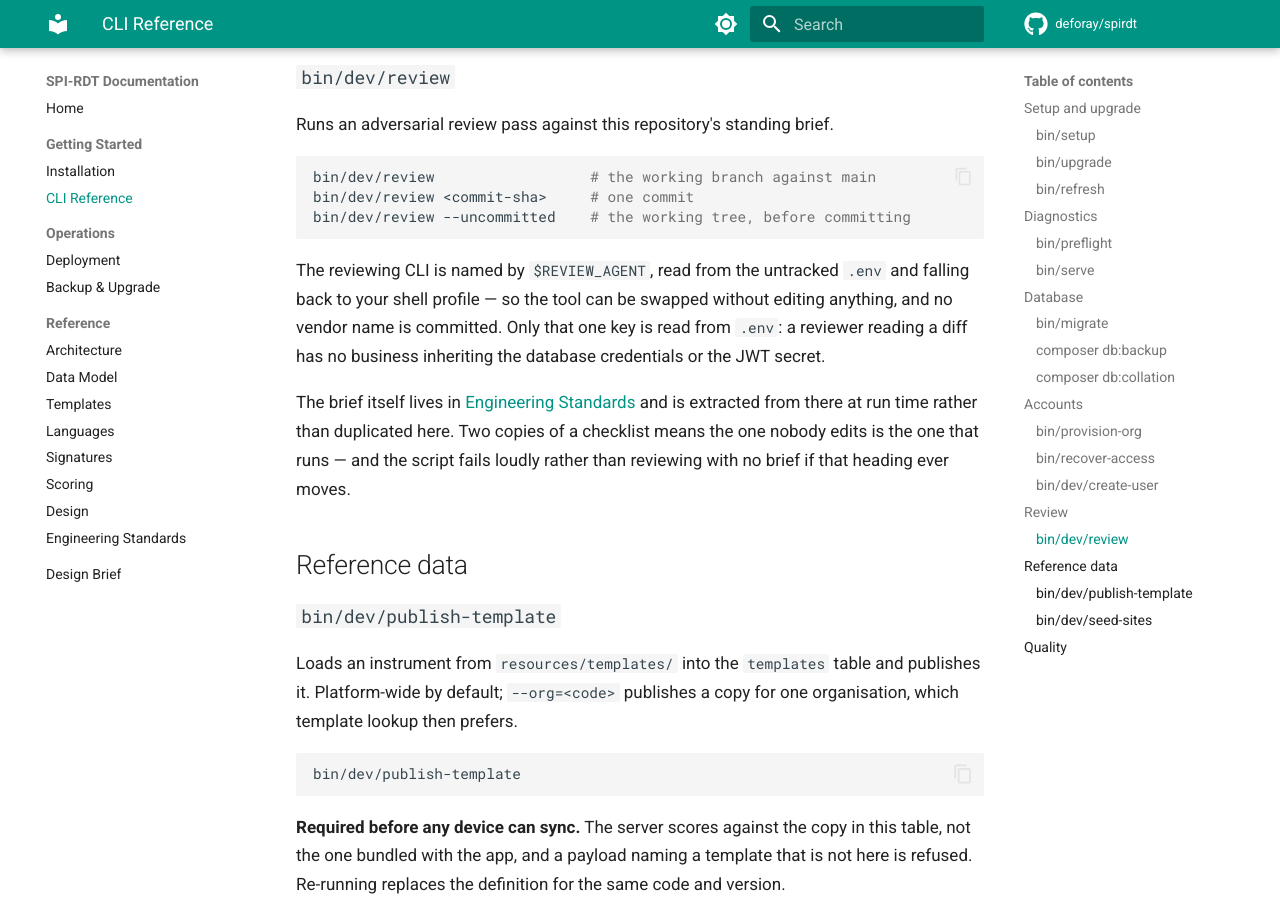
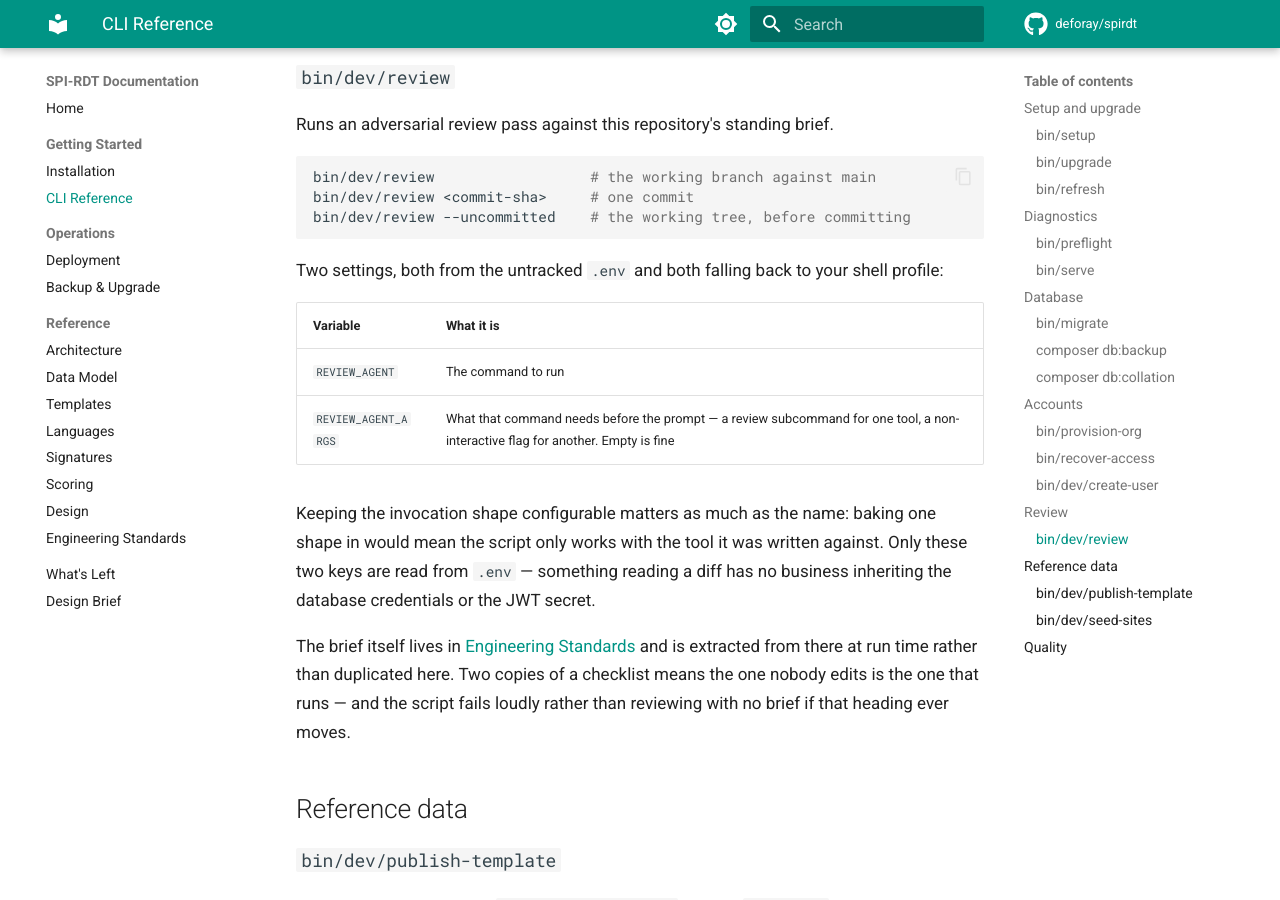
Before and after one commit to deforay/spirdt, an MkDocs documentation site: the page built from docs/cli.md, in a window 1280 px wide and 900 px high, scrolled down 7223 px. Built offline with MkDocs 1.6.1 and Material for MkDocs 9.7.7, drawn with Linux system fonts in a browser that asks for light colours; comment, search, counter and statistics services are not loaded.

Commit message:
Let the reviewer be any CLI, and write down what is left
The review script hard-coded a `review` subcommand, which is one tool's
invocation shape. REVIEW_AGENT_ARGS now carries whatever a given CLI needs
between its own name and the prompt -- a subcommand for one, a
non-interactive flag for another, several tokens or none. Both settings
come from the untracked .env with a shell-profile fallback, so neither
the name nor the shape is committed.

The shape had to become configurable for the same reason the name did:
baking one in ties the script to the tool it was written against, which
is the thing being avoided. Verified against a stub in all four shapes,
including empty, which needs the bash 3.2 unbound-array guard because
that is what macOS ships.

docs/todo.md records the state of the work so it can be picked up cold:
what is decided but unbuilt (registry screens and the depth-agnostic
cascade, managing organisations within a programme, findings v2,
responsive layout), what is undesigned (dashboard, reports,
photographs, bulk import, reconciliation), the four questions waiting on
the client, and the known weak spots -- unreviewed non-English wording,
English-only API errors, an unpaginated site list, and local storage
that is not namespaced by user.

Two items there gate others and are called out as such: who holds
programme-level power, which also decides who may read across
organisations, and whether one organisation may see another's score on a
site they both audit.

````diff
--- a/docs/cli.md
+++ b/docs/cli.md
@@ -250,11 +250,18 @@ bin/dev/review <commit-sha>     # one commit
 bin/dev/review --uncommitted    # the working tree, before committing
 ```
 
-The reviewing CLI is named by `$REVIEW_AGENT`, read from the untracked `.env`
-and falling back to your shell profile — so the tool can be swapped without
-editing anything, and no vendor name is committed. Only that one key is read
-from `.env`: a reviewer reading a diff has no business inheriting the database
-credentials or the JWT secret.
+Two settings, both from the untracked `.env` and both falling back to your shell
+profile:
+
+| Variable | What it is |
+|---|---|
+| `REVIEW_AGENT` | The command to run |
+| `REVIEW_AGENT_ARGS` | What that command needs before the prompt — a review subcommand for one tool, a non-interactive flag for another. Empty is fine |
+
+Keeping the invocation shape configurable matters as much as the name: baking
+one shape in would mean the script only works with the tool it was written
+against. Only these two keys are read from `.env` — something reading a diff has
+no business inheriting the database credentials or the JWT secret.
 
 The brief itself lives in
 [Engineering Standards](engineering-standards.md) and is extracted from there
--- a/mkdocs.yml
+++ b/mkdocs.yml
@@ -52,6 +52,7 @@ nav:
       - Scoring: scoring.md
       - Design: design.md
       - Engineering Standards: engineering-standards.md
+  - What's Left: todo.md
   - Design Brief: design-brief.md
 
 markdown_extensions:
````
Also changed, not shown: docs/engineering-standards.md (+10 -4 lines), docs/todo.md (added, +113 -0 lines), 2 other files.
